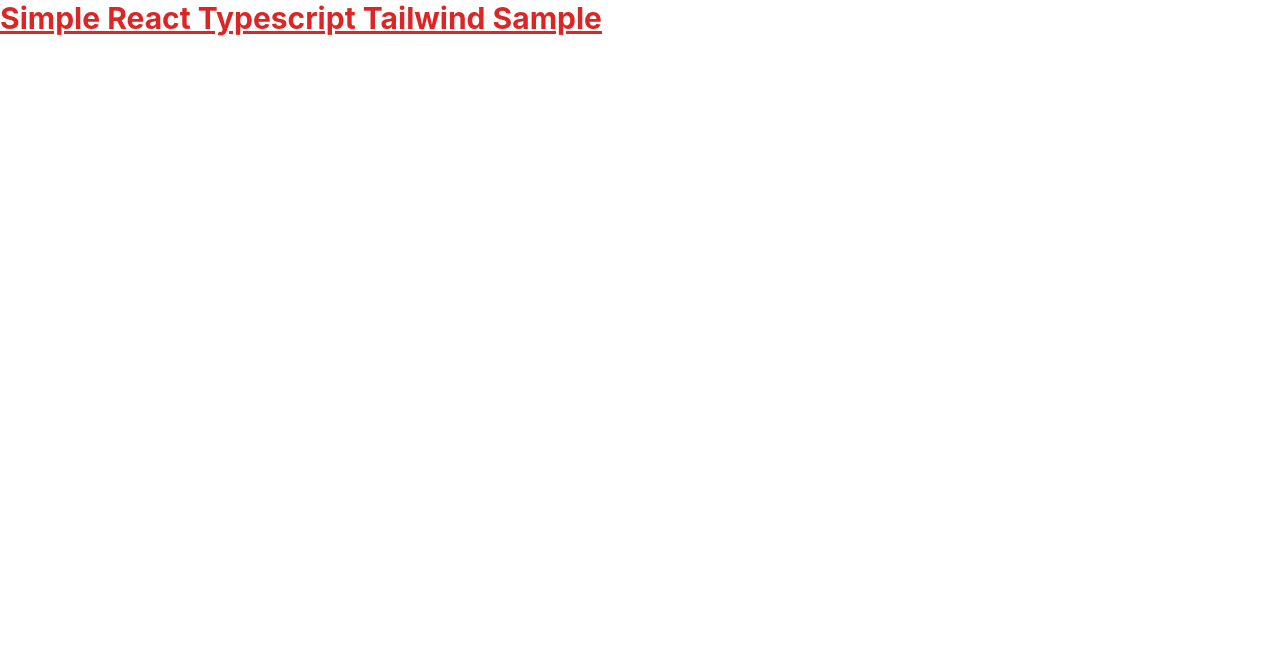
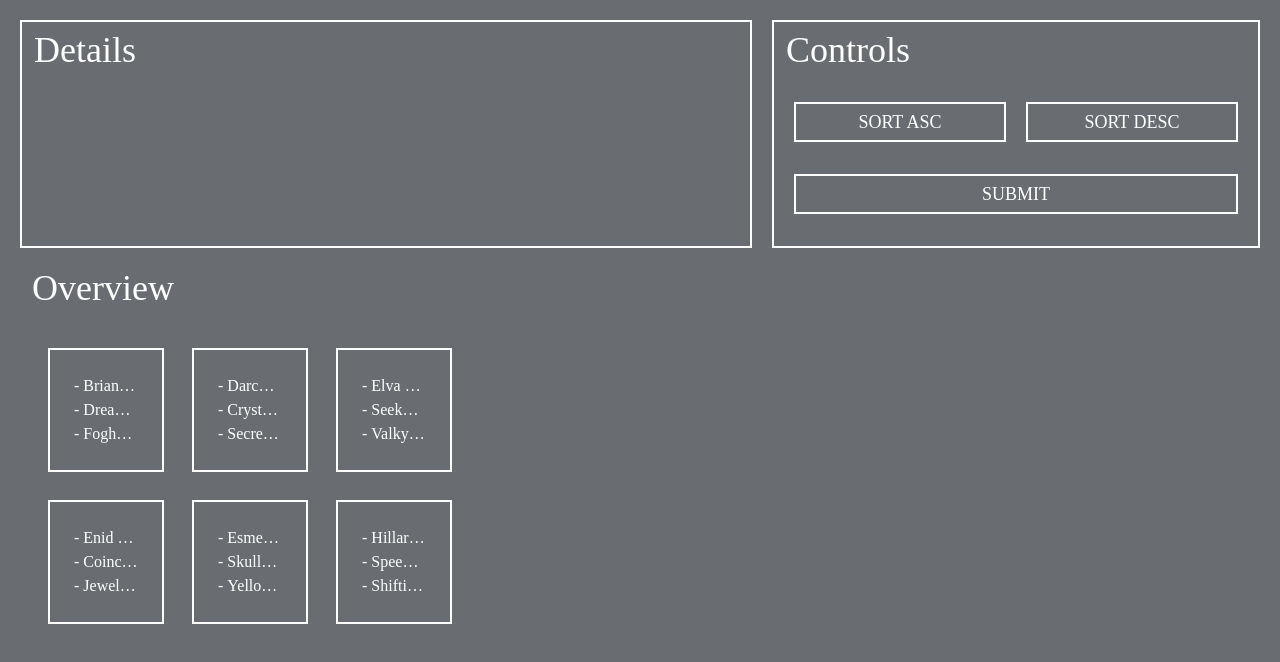
Before and after one commit to MPenava/CardGame_v2, a React (Create React App) app: page / in a window 1280 px wide. Shown: the top 662 px of the page. Built offline with nearby package versions, Linux system fonts and the light colour scheme.

Commit message:
Adding UI and functionality

```diff
--- a/src/App.css
+++ b/src/App.css
@@ -1,38 +1,4 @@
-.App {
-  text-align: center;
+body{
+  background-color: rgb(105, 108, 112);
+  font-family:'Times New Roman', Times, serif
 }
-
-.App-logo {
-  height: 40vmin;
-  pointer-events: none;
-}
-
-@media (prefers-reduced-motion: no-preference) {
-  .App-logo {
-    animation: App-logo-spin infinite 20s linear;
-  }
-}
-
-.App-header {
-  background-color: #282c34;
-  min-height: 100vh;
-  display: flex;
-  flex-direction: column;
-  align-items: center;
-  justify-content: center;
-  font-size: calc(10px + 2vmin);
-  color: white;
-}
-
-.App-link {
-  color: #61dafb;
-}
-
-@keyframes App-logo-spin {
-  from {
-    transform: rotate(0deg);
-  }
-  to {
-    transform: rotate(360deg);
-  }
-}
--- a/src/App.tsx
+++ b/src/App.tsx
@@ -1,9 +1,136 @@
+import { useState } from "react";
+//import { useEffect } from "react";
+import "./App.css";
+import Details from "./components/Details"
+import Controls from "./components/Controls";
+import Overview from "./components/Overview";
+
+
+interface Player {
+  asset: string;
+  playerName: string;
+  realName: string;
+}
+
+const playersList: Player[] = [
+  {
+    asset: "Foghammer Lead",
+    playerName: "Dreamlurk The Unstoppable",
+    realName: "Brianna Forbes",
+  },
+  {
+    asset: "Secret Glowquake Gold",
+    playerName: "Crystaldash",
+    realName: "Darcy Candice Ball",
+  },
+  {
+    asset: "Valkyries' Opal Adamant",
+    playerName: "Seekvenom The Mystic",
+    realName: "Elva Becky Hammond",
+  },
+  {
+    asset: "Jewelevil Bronze Of Goddesses",
+    playerName: "Coincurse The Ghoul",
+    realName: "Enid Rose",
+  },
+  {
+    asset: "Yellow Orichalcum Of Paladins",
+    playerName: "Skulldart",
+    realName: "Esmeralda Carrillo",
+  },
+  {
+    asset: "Shifting Rainshadow Iron",
+    playerName: "Speedsoul",
+    realName: "Hillary Gibbs",
+  },
+];
 
 function App() {
+  const [players, setPlayers] = useState<Player[]>(playersList);
+  const [selectedPlayer, setSelectedPlayer] = useState<Player | null>(null);
+
+  // Fetching data from API
+  // The function does not work!
+  // useEffect(() => {
+  //   const loadData = async () => {
+  //     try {
+  //       let response = await fetch(
+  //         "http://65.109.2.102:5000/api/players"
+  //       );
+  //       if (response.status === 200) {
+  //         let data = await response.json();
+  //         setPlayers(data);
+  //         console.log(data);
+  //       } else {
+  //         throw "Error fetching players list";
+  //       }
+  //     } catch (error) {
+  //       console.log(error);
+  //     }
+  //   };
+  //   loadData();
+  // }, []);
+
+  // Functions for sorting players
+  function sortAscOrder() {
+    console.log("Sorting ASC...");
+    const sortedPlayers: Player[] = [...players].sort((a, b) =>
+      a.realName > b.realName ? 1 : -1
+    );
+    setPlayers(sortedPlayers);
+  }
+
+  function sortDescOrder() {
+    console.log("Sorting DESC...");
+    const sortedPlayers: Player[] = [...players].sort((a, b) =>
+      a.realName < b.realName ? 1 : -1
+    );
+    setPlayers(sortedPlayers);
+  }
+
+  //Function for selecting active player
+  function handleSelectedPlayer(selectedPlayer: Player) {
+    console.log("Selecting new active player...");
+    setSelectedPlayer(selectedPlayer);
+  }
+
+  //Function for sending data of active player
+  function sendData() {
+    if (selectedPlayer) {
+      console.log("Sending data of active player...");
+
+      fetch("http://localhost:3000/players", {
+        method: "POST",
+        headers: {
+          "Content-Type": "application/json",
+        },
+        body: JSON.stringify(selectedPlayer),
+      })
+        .then((response) => {
+          console.log(response);
+        })
+        .catch((error) => {
+          console.log(error);
+        });
+    }
+  }
+
   return (
-    <h1 className="text-3xl font-bold underline text-red-600">
-      Simple React Typescript Tailwind Sample
-    </h1>
+    <>
+      <main className="flex flex-col md:flex-row space-x-0 md:space-x-5 mx-5">
+        <Details activePlayer={selectedPlayer} />
+        <Controls
+          onSortAsc={sortAscOrder}
+          onSortDesc={sortDescOrder}
+          onSendData={sendData}
+        />
+      </main>
+      <Overview
+        onSelectPlayer={handleSelectedPlayer}
+        activePlayer={selectedPlayer}
+        players={players}
+      />
+    </>
   );
 }
 
--- /dev/null
+++ b/src/components/Card.tsx
@@ -0,0 +1,53 @@
+interface Player {
+    asset: string;
+    playerName: string;
+    realName: string;
+}
+
+interface CardProps{
+    activePlayer: Player | null,
+    onSelectPlayer: React.Dispatch<React.SetStateAction<Player>>
+    player: Player,
+    realName: string,
+    playerName: string,
+    asset: string
+}
+
+const Card = ({
+  activePlayer,
+  onSelectPlayer,
+  player,
+  realName,
+  playerName,
+  asset,
+}: CardProps) => {
+  return (
+    <article
+      onClick={() => {
+        onSelectPlayer({
+          ...player,
+        });
+      }}
+      className="p-6 m-2 hover:bg-gray-500 border-2 border-solid border-white dark:border-gray-700 dark:hover:bg-gray-700 cursor-pointer"
+      style={{
+        backgroundColor:
+          activePlayer && activePlayer.realName === realName ? "#6b7280" : "",
+      }}
+    >
+      <p className="text-md text-white truncate">
+        <span className="mr-1">-</span>
+        {realName}
+      </p>
+      <p className="text-md text-white truncate">
+        <span className="mr-1">-</span>
+        {playerName}
+      </p>
+      <p className="text-md text-white truncate">
+        <span className="mr-1">-</span>
+        {asset}
+      </p>
+    </article>
+  );
+};
+
+export default Card;
--- /dev/null
+++ b/src/components/Controls.tsx
@@ -0,0 +1,39 @@
+import { MouseEvent} from "react";
+
+type ControlsProps = {
+    onSortAsc: (event: React.MouseEvent<HTMLButtonElement>) => void,
+    onSortDesc: (event: React.MouseEvent<HTMLButtonElement>) => void,
+    onSendData: (event: React.MouseEvent<HTMLButtonElement>) => void,
+}
+
+const Controls = ({ onSortAsc, onSortDesc, onSendData }: ControlsProps) => {
+  return (
+    <section className="border-2 border-solid border-white basis-2/5 mt-5">
+      <h1 className="text-4xl text-white ml-3 mt-2">Controls</h1>
+      <article className="mt-8 ml-5 mr-5 space-x-5 flex flex-row">
+        <button
+          onClick={onSortAsc}
+          className="text-lg uppercase hover:bg-gray-500 text-white text-center py-1 border-2 border-thin border-white basis-2/4"
+        >
+          Sort ASC
+        </button>
+        <button
+          onClick={onSortDesc}
+          className="text-lg uppercase hover:bg-gray-500 text-white text-center py-1 border-2 border-thin border-white basis-2/4"
+        >
+          Sort DESC
+        </button>
+      </article>
+      <article className="my-8 ml-5 mr-5">
+        <button
+          onClick={onSendData}
+          className="w-full text-lg uppercase hover:bg-gray-500 text-white text-center py-1 border-2 border-thin border-white "
+        >
+          Submit
+        </button>
+      </article>
+    </section>
+  );
+}
+
+export default Controls;
--- /dev/null
+++ b/src/components/Details.tsx
@@ -0,0 +1,35 @@
+interface Player {
+    asset: string;
+    playerName: string;
+    realName: string;
+}
+
+type DetailsProp = {
+    activePlayer: Player | null
+}
+
+const Details = ({activePlayer}: DetailsProp) =>{
+  return (
+    <section className="border-2 border-solid border-white basis-3/5 mt-5 pb-2">
+      <h1 className="text-4xl text-white ml-3 mt-2">Details</h1>
+      {activePlayer && (
+        <div className="mt-8">
+          <p className="text-lg ml-3 text-white">
+            <span className="mr-3">-</span>
+            {activePlayer.realName}
+          </p>
+          <p className="text-lg ml-3 text-white">
+            <span className="mr-3">-</span>
+            {activePlayer.playerName}
+          </p>
+          <p className="text-lg ml-3 text-white">
+            <span className="mr-3">-</span>
+            {activePlayer.asset}
+          </p>
+        </div>
+      )}
+    </section>
+  );
+}
+
+export default Details;
--- /dev/null
+++ b/src/components/Overview.tsx
@@ -0,0 +1,42 @@
+import Card from "./Card";
+
+interface Player {
+    asset: string;
+    playerName: string;
+    realName: string;
+}
+
+interface OverviewProps{
+    players: Player[],
+    activePlayer: Player | null,
+    onSelectPlayer: React.Dispatch<React.SetStateAction<Player>>
+}
+
+const Overview = ({ activePlayer, players, onSelectPlayer }: OverviewProps) => {
+  return (
+    <section className="ml-5">
+      <h1 className="text-4xl mb-8 text-white ml-3 mt-5">Overview</h1>
+      <div className="w-auto lg-w-5/12 md:w-4/12 grid grid-cols-2 gap-3 md:grid-cols-2 lg:grid-cols-3 mt-5 ml-5">
+        {players &&
+          players.map((player, i) => (
+            <Card
+              activePlayer={activePlayer}
+              onSelectPlayer={onSelectPlayer}
+              player={player}
+              key={i}
+              realName={player.realName}
+              playerName={player.playerName}
+              asset={player.asset}
+            />
+          ))}
+        {!players && (
+          <p className="border-2 border-solid border-white text-md text-white p-2 rounded">
+            Cards are currently unavailable!
+          </p>
+        )}
+      </div>
+    </section>
+  );
+}
+
+export default Overview;
```
